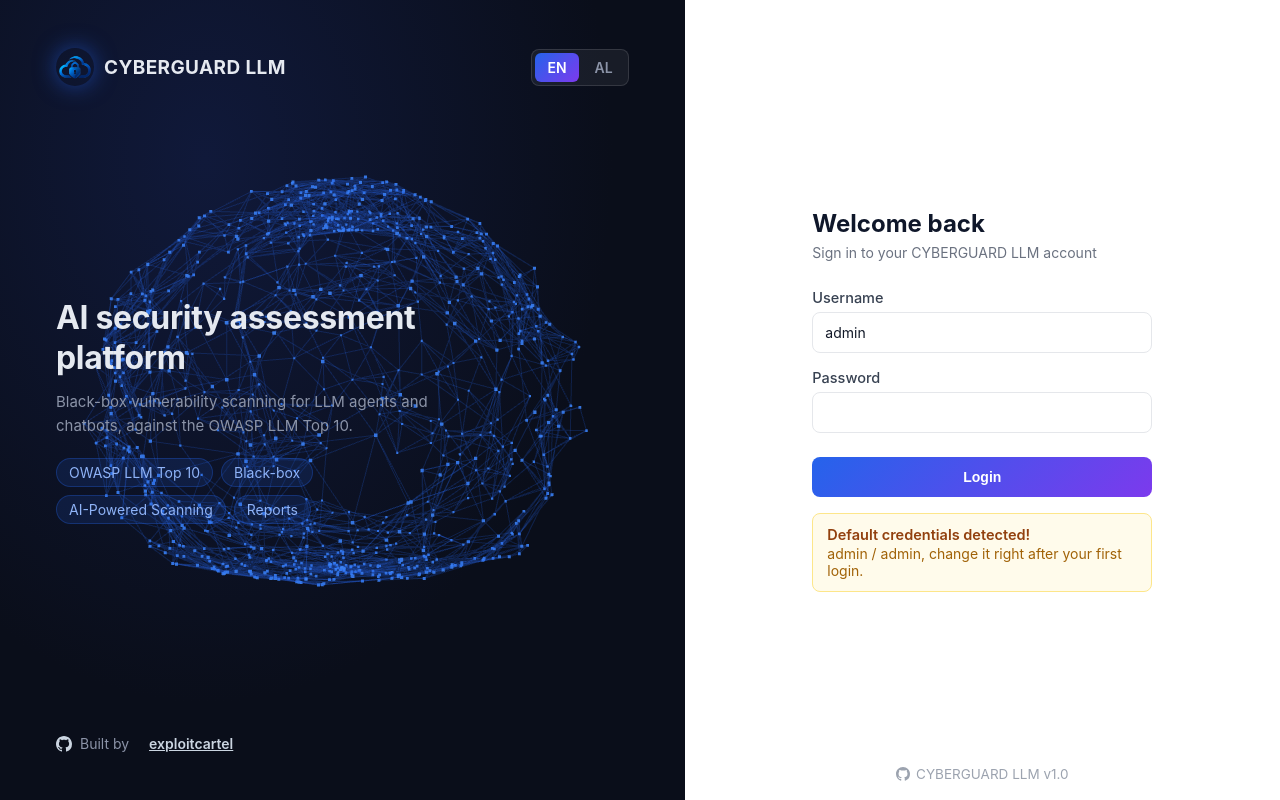
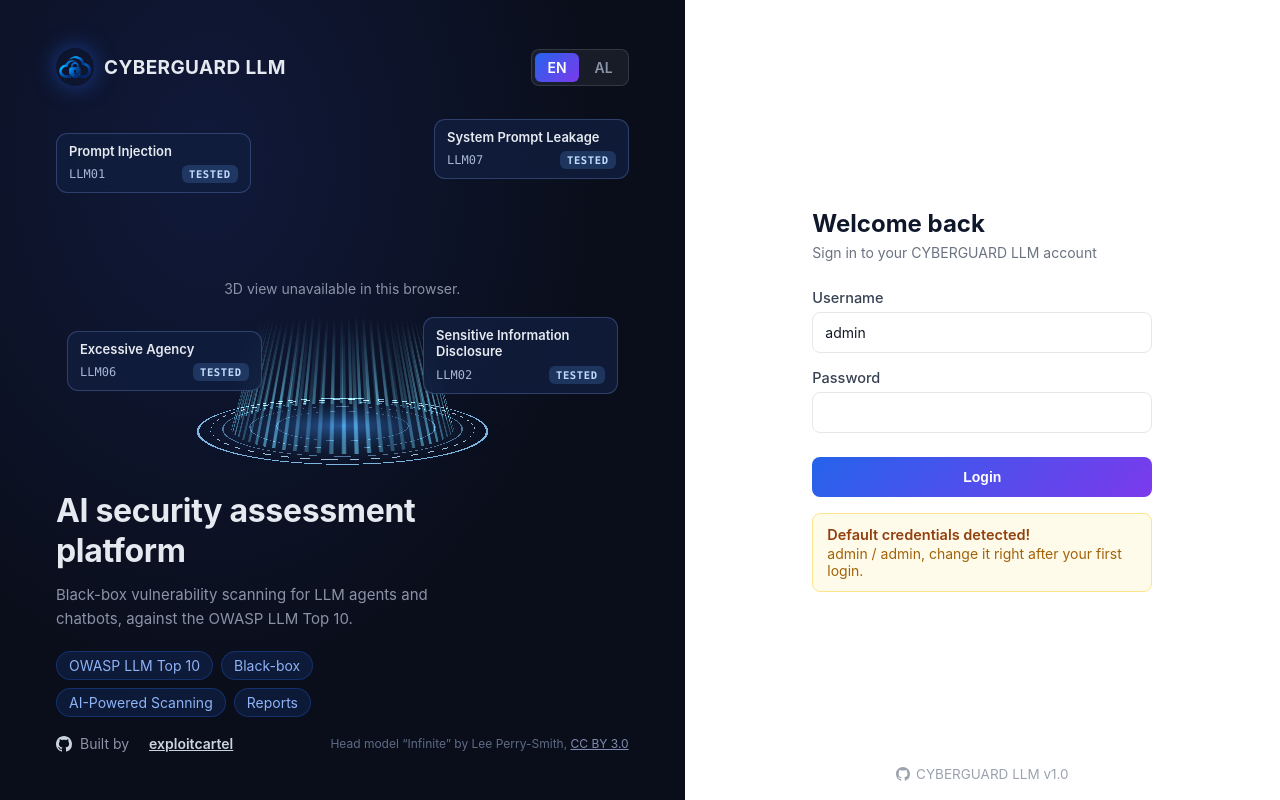
Before and after one commit to exploitcartel/cyberguardllm, a Flask app: page /login in a window 1280 px wide. Run offline with Flask 3, Linux system fonts and the light colour scheme; some libraries are stand-ins or nearby versions.

Commit message:
Login page: replace the generated brain with the 3D fingerprint head
The head now sits in its own flex row between the header and the headline, so
nothing overlaps the canvas. Illustrative OWASP LLM Top 10 callouts cycle
around it (decorative, not live data). three.js r128 and the brain generator
are gone; the three.js module is only loaded when the left panel is visible.
Head model credit (CC BY 3.0) shown on the page. Tests added (147 pass).

```diff
--- a/webapp/templates/login.html
+++ b/webapp/templates/login.html
@@ -11,7 +11,7 @@
 *{box-sizing:border-box;margin:0;padding:0;}
 html,body{height:100%;font-family:var(--font);}
 body{display:grid;grid-template-columns:1.15fr 1fr;min-height:100vh;background:#fff;overflow:hidden;}
-.left{position:relative;background:radial-gradient(ellipse at 30% 20%, #10193a 0%, var(--bg) 60%);display:flex;flex-direction:column;justify-content:space-between;padding:48px 56px;color:var(--text);overflow:hidden;}
+.left{position:relative;background:radial-gradient(ellipse at 30% 20%, #10193a 0%, var(--bg) 60%);display:flex;flex-direction:column;gap:18px;padding:48px 56px;color:var(--text);overflow:hidden;}
 .brand{display:flex;align-items:center;gap:10px;position:relative;z-index:5;}
 .brand-mark{width:38px;height:38px;border-radius:50%;box-shadow:0 0 22px rgba(37,99,235,0.55);}
 .brand-mark img{width:100%;height:100%;display:block;}
@@ -20,9 +20,19 @@ body{display:grid;grid-template-columns:1.15fr 1fr;min-height:100vh;background:#
 .lang-toggle button{background:transparent;border:none;color:var(--muted);font-size:14px;font-weight:600;padding:6px 12px;border-radius:6px;cursor:pointer;font-family:var(--font);}
 .lang-toggle button.active{background:linear-gradient(135deg,var(--accent),var(--accent2));color:#fff;}
 .top-row{display:flex;justify-content:space-between;align-items:center;position:relative;z-index:5;}
-.canvas-wrap{position:absolute;inset:0;display:flex;align-items:center;justify-content:center;cursor:grab;}
-.canvas-wrap:active{cursor:grabbing;}
-#brainCanvas{display:block;width:100%;height:100%;}
+.head-stage{position:relative;flex:1;min-height:0;margin:8px 0;}
+.head-stage canvas{position:absolute;inset:0;width:100%;height:100%;display:block;}
+.head-stage .no-webgl-note{position:absolute;inset:0;display:none;align-items:center;justify-content:center;color:var(--muted);font-size:14px;text-align:center;}
+.head-stage.no-webgl .no-webgl-note{display:flex;}
+.threat{position:absolute;width:clamp(150px,34%,220px);padding:9px 12px;border-radius:11px;z-index:2;
+  background:rgba(16,30,62,.82);border:1px solid rgba(130,170,255,.26);backdrop-filter:blur(6px);
+  animation:threat-in .55s cubic-bezier(.22,1,.36,1) both;pointer-events:none;}
+@keyframes threat-in{from{opacity:0;transform:translateY(8px) scale(.97);}to{opacity:1;transform:none;}}
+.threat-label{font-size:13px;font-weight:600;line-height:1.25;color:var(--text);}
+.threat-row{margin-top:6px;display:flex;justify-content:space-between;align-items:center;gap:8px;font:12px ui-monospace,Consolas,monospace;color:#a9b6d3;}
+.threat-chip{font:700 10.5px ui-monospace,Consolas,monospace;letter-spacing:.06em;padding:3px 7px;border-radius:6px;color:#bfdbfe;background:rgba(96,165,250,.2);}
+.threat-1{left:0;top:6%;} .threat-2{right:0;top:2%;} .threat-3{left:2%;top:62%;} .threat-4{right:2%;top:58%;}
+@media (prefers-reduced-motion:reduce){.threat{animation:none;}}
 .left-text{position:relative;z-index:5;max-width:420px;}
 .left-text h1{font-size:32px;font-weight:700;line-height:1.25;margin-bottom:12px;letter-spacing:-0.01em;}
 .left-text p{font-size:15px;color:var(--muted);line-height:1.6;}
@@ -58,7 +68,11 @@ input:focus{border-color:var(--accent);box-shadow:0 0 0 3px rgba(37,99,235,0.12)
       <button type="button" data-lang="al" onclick="setLang('al')">AL</button>
     </div>
   </div>
-  <div class="canvas-wrap" id="canvasWrap"><canvas id="brainCanvas"></canvas></div>
+  <div class="head-stage" id="headStage">
+    <canvas id="headCanvas" aria-hidden="true"></canvas>
+    <div class="no-webgl-note">3D view unavailable in this browser.</div>
+    <div id="threats"></div>
+  </div>
   <div class="left-text">
     <h1 data-i18n="headline">AI security assessment platform</h1>
     <p data-i18n="subtext">Black-box vulnerability scanning for LLM agents and chatbots, against the OWASP LLM Top 10.</p>
@@ -67,6 +81,7 @@ input:focus{border-color:var(--accent);box-shadow:0 0 0 3px rgba(37,99,235,0.12)
   <div class="gh-credit">
     <svg viewBox="0 0 16 16"><path d="M8 0C3.58 0 0 3.58 0 8c0 3.54 2.29 6.53 5.47 7.59.4.07.55-.17.55-.38 0-.19-.01-.82-.01-1.49-2.01.37-2.53-.49-2.69-.94-.09-.23-.48-.94-.82-1.13-.28-.15-.68-.52-.01-.53.63-.01 1.08.58 1.23.82.72 1.21 1.87.87 2.33.66.07-.52.28-.87.51-1.07-1.78-.2-3.64-.89-3.64-3.95 0-.87.31-1.59.82-2.15-.08-.2-.36-1.02.08-2.12 0 0 .67-.21 2.2.82.64-.18 1.32-.27 2-.27.68 0 1.36.09 2 .27 1.53-1.04 2.2-.82 2.2-.82.44 1.1.16 1.92.08 2.12.51.56.82 1.27.82 2.15 0 3.07-1.87 3.75-3.65 3.95.29.25.54.73.54 1.48 0 1.07-.01 1.93-.01 2.2 0 .21.15.46.55.38A8.01 8.01 0 0 0 16 8c0-4.42-3.58-8-8-8z"/></svg>
     <span data-i18n="credit">Built by</span>&nbsp;<a href="https://github.com/exploitcartel" target="_blank">exploitcartel</a>
+    <span style="margin-left:auto;font-size:12px;color:#5e6b86;">Head model &ldquo;Infinite&rdquo; by Lee Perry-Smith, <a href="/static/models/head-license.txt" target="_blank" rel="noopener" style="color:#7f8db0;font-weight:400;display:inline;">CC BY 3.0</a></span>
   </div>
 </div>
 <div class="right">
@@ -91,7 +106,6 @@ input:focus{border-color:var(--accent);box-shadow:0 0 0 3px rgba(37,99,235,0.12)
     CYBERGUARD LLM v1.0
   </div>
 </div>
-<script src="https://cdnjs.cloudflare.com/ajax/libs/three.js/r128/three.min.js"></script>
 <script>
 const I18N = {
   en: {
@@ -134,50 +148,43 @@ function setLang(lang){
   try{ saved = localStorage.getItem('cgllm_lang') || saved; }catch(e){}
   setLang(saved);
 })();
+</script>
+<script type="importmap">
+{"imports":{
+  "three":"https://cdn.jsdelivr.net/npm/three@0.170.0/build/three.module.js",
+  "three/addons/":"https://cdn.jsdelivr.net/npm/three@0.170.0/examples/jsm/"}}
+</script>
+<script type="module">
+import { createHeadScene } from '/static/js/head-scene.js';
 
-const wrap = document.getElementById('canvasWrap');
-const canvas = document.getElementById('brainCanvas');
-const scene = new THREE.Scene();
-const camera = new THREE.PerspectiveCamera(45, wrap.clientWidth/wrap.clientHeight, 0.1, 100);
-camera.position.z = 7;
-const renderer = new THREE.WebGLRenderer({canvas, antialias:true, alpha:true});
-function resize(){renderer.setSize(wrap.clientWidth, wrap.clientHeight);camera.aspect=wrap.clientWidth/wrap.clientHeight;camera.updateProjectionMatrix();}
-resize();
-window.addEventListener('resize', resize);
-const brainGroup = new THREE.Group();
-scene.add(brainGroup);
-function brainShape(u,v){
-  const theta=u*Math.PI*2, phi=v*Math.PI;
-  const base=Math.sin(phi);
-  const rx=1.95, ry=1.55, rz=1.65;
-  let bump=1;
-  bump+=Math.sin(theta*9+phi*7)*0.05;
-  bump+=Math.sin(theta*15-phi*5)*0.03;
-  bump+=Math.sin(phi*20)*0.035;
-  bump+=Math.cos(theta*4)*Math.sin(phi*11)*0.04;
-  let x=rx*base*Math.cos(theta)*bump;
-  let y=ry*Math.cos(phi);
-  let z=rz*base*Math.sin(theta)*bump;
-  if(y<-1.0){ y=-1.0-(Math.abs(y)-1.0)*0.4; }
-  const nearMidline=Math.exp(-Math.pow(x*3.2,2));
-  if(y>0){ x+=(x>=0?1:-1)*nearMidline*0.22; z*=(1-nearMidline*0.12); y-=nearMidline*0.28; }
-  return new THREE.Vector3(x,y,z);
+const stage = document.getElementById('headStage');
+// The left panel is hidden on narrow screens; do not load three.js and the model for a view nobody can see.
+if (stage && stage.offsetParent !== null) {
+  createHeadScene(stage, document.getElementById('headCanvas'), { onFail: () => stage.classList.add('no-webgl') });
+
+  // Illustrative callouts: well-known LLM attack classes this tool probes (OWASP LLM Top 10). Not live data.
+  const THREATS = [
+    ['Prompt Injection', 'LLM01'], ['System Prompt Leakage', 'LLM07'], ['Excessive Agency', 'LLM06'],
+    ['Sensitive Information Disclosure', 'LLM02'], ['Improper Output Handling', 'LLM05'],
+    ['Vector & Embedding Weaknesses', 'LLM08'], ['Misinformation', 'LLM09'], ['Unbounded Consumption', 'LLM10'],
+  ];
+  const box = document.getElementById('threats');
+  let next = 0, slot = 0;
+  const show = () => {
+    const [label, code] = THREATS[next++ % THREATS.length];
+    const n = (slot++ % 4) + 1;
+    const old = box.querySelector('.threat-' + n);
+    if (old) old.remove();
+    const card = document.createElement('div');
+    card.className = 'threat threat-' + n;
+    card.innerHTML = '<div class="threat-label"></div><div class="threat-row"><span></span><span class="threat-chip">TESTED</span></div>';
+    card.querySelector('.threat-label').textContent = label;
+    card.querySelector('.threat-row span').textContent = code;
+    box.appendChild(card);
+  };
+  for (let i = 0; i < 4; i++) show();
+  if (!window.matchMedia('(prefers-reduced-motion: reduce)').matches) setInterval(() => { if (!document.hidden) show(); }, 2200);
 }
-const nodeCount=900;const positions=new Float32Array(nodeCount*3);const nodeVecs=[];
-for(let i=0;i<nodeCount;i++){const p=brainShape(Math.random(),Math.random());positions[i*3]=p.x;positions[i*3+1]=p.y;positions[i*3+2]=p.z;nodeVecs.push(p);}
-const pGeo=new THREE.BufferGeometry();pGeo.setAttribute('position',new THREE.BufferAttribute(positions,3));
-const pMat=new THREE.PointsMaterial({color:0x3b82f6,size:0.045,transparent:true,opacity:0.9});
-brainGroup.add(new THREE.Points(pGeo,pMat));
-const linePositions=[];const maxDist=0.5;const maxLinksPerNode=4;
-for(let i=0;i<nodeCount;i++){let links=0;for(let j=i+1;j<nodeCount&&links<maxLinksPerNode;j++){if(nodeVecs[i].distanceTo(nodeVecs[j])<maxDist){linePositions.push(nodeVecs[i].x,nodeVecs[i].y,nodeVecs[i].z,nodeVecs[j].x,nodeVecs[j].y,nodeVecs[j].z);links++;}}}
-const lGeo=new THREE.BufferGeometry();lGeo.setAttribute('position',new THREE.Float32BufferAttribute(linePositions,3));
-brainGroup.add(new THREE.LineSegments(lGeo,new THREE.LineBasicMaterial({color:0x2563eb,transparent:true,opacity:0.22})));
-let dragging=false,lastX=0,lastY=0,rotVelY=0.0035,targetVelY=0.0035;
-wrap.addEventListener('mousedown',e=>{dragging=true;lastX=e.clientX;lastY=e.clientY;targetVelY=0;});
-window.addEventListener('mouseup',()=>{dragging=false;targetVelY=0.0035;});
-window.addEventListener('mousemove',e=>{if(!dragging)return;brainGroup.rotation.y+=(e.clientX-lastX)*0.006;brainGroup.rotation.x+=(e.clientY-lastY)*0.006;lastX=e.clientX;lastY=e.clientY;});
-function animate(){requestAnimationFrame(animate);rotVelY+=(targetVelY-rotVelY)*0.05;if(!dragging){brainGroup.rotation.y+=rotVelY;}renderer.render(scene,camera);}
-animate();
 </script>
 </body>
 </html>
```
Also changed, not shown: tests/test_live_scan_page.py (+16 -0 lines), README.md.
